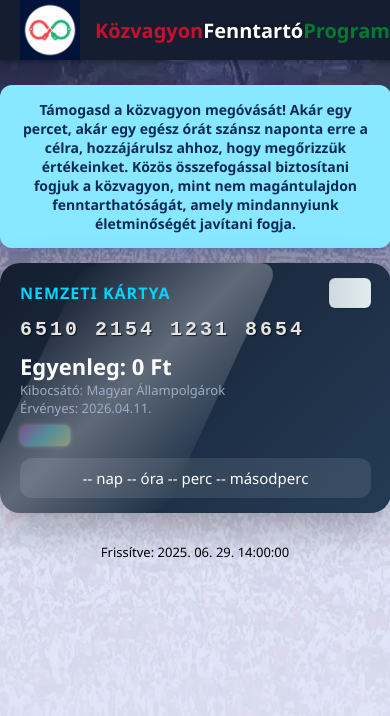
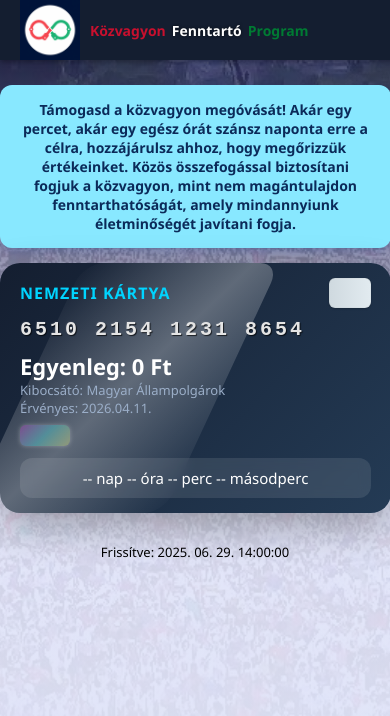
Before and after one commit to kozpenzfigyelo/rendszervaltas26, a plain HTML site: page index.html in a window 390 px wide. Drawn offline with Linux system fonts and the light colour scheme; a web font is replaced by a local one.

Commit message:
Add files via upload

```diff
--- a/index.html
+++ b/index.html
@@ -40,10 +40,15 @@
   font-size: 20px;
   margin-left: 15px;
   user-select: none;
-      white-space: nowrap;
   display: flex;
   align-items: center;
+  flex-wrap: wrap;
+  gap: 6px;
+  word-break: break-word;
 }
+
+
+
 
     .red { color: #c8102e; }
     .white { color: #ffffff; text-shadow: 0 0 3px rgba(0,0,0,0.7); }
@@ -197,7 +202,10 @@
         height: 220px;
         padding: 15px 20px;
       }
-
+.navbar-text {
+    font-size: 14px;
+    margin-left: 10px;
+  }
       .card-balance {
         font-size: 22px;
       }
@@ -214,6 +222,8 @@
         border-radius: 12px;
       }
     }
+
+
   </style>
 </head>
 <body>
```
Lines whose indentation alone changed are shown as unchanged.
